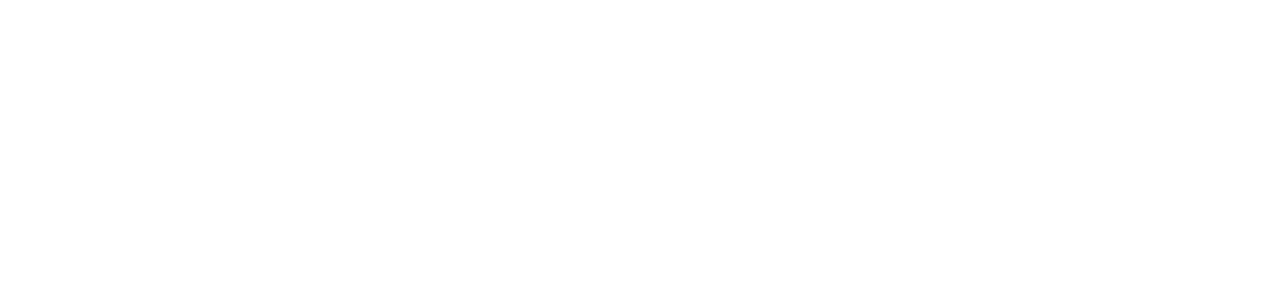
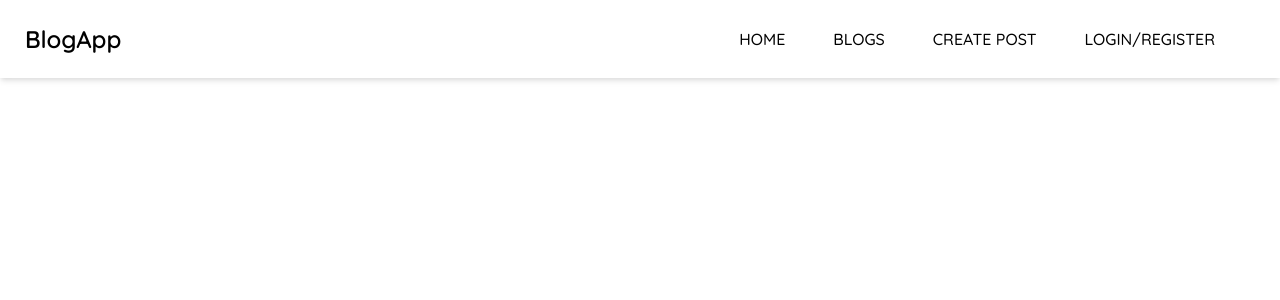
Before and after one commit to alperkpszoglu/Blog-App, a Vue app: page / in a window 1280 px wide. Shown: the top 300 px of the page. Built offline with nearby package versions, Linux system fonts and the light colour scheme.

Commit message:
navbar completed and added some features

```diff
--- a/package.json
+++ b/package.json
@@ -13,6 +13,7 @@
     "pinia": "^2.0.28",
     "quill": "^1.3.7",
     "quill-image-resize-vue": "^1.0.4",
+    "vite-svg-loader": "^4.0.0",
     "vue": "^3.2.45",
     "vue-router": "^4.1.6",
     "vue3-editor": "^0.1.1"
--- a/src/App.vue
+++ b/src/App.vue
@@ -1,15 +1,19 @@
 <template>
   <div class="app-wrapper">
     <div class="app">
+      <Nav />
       <router-view />
     </div>
   </div>
 </template>
 
 <script>
+import Nav from './components/Nav.vue';
 export default {
-  name: "app",
-  components: {},
+  name: 'app',
+  components: {
+    Nav,
+  },
   data() {
     return {};
   },
@@ -21,13 +25,13 @@
 </script>
 
 <style lang="scss">
-@import url("https://fonts.googleapis.com/css2?family=Quicksand:wght@300;400;500;600;700&display=swap");
+@import url('https://fonts.googleapis.com/css2?family=Quicksand:wght@300;400;500;600;700&display=swap');
 
 * {
   margin: 0;
   padding: 0;
   box-sizing: border-box;
-  font-family: "Quicksand", sans-serif;
+  font-family: 'Quicksand', sans-serif;
 }
 
 .app {
--- /dev/null
+++ b/src/components/Nav.vue
@@ -0,0 +1,160 @@
+<template>
+  <header>
+    <nav class="container">
+      <div class="branding">
+        <router-link class="header" :to="{ name: 'Home' }">BlogApp</router-link>
+      </div>
+      <div class="nav-links">
+        <ul v-show="!mobile">
+          <router-link class="link" to="#">Home</router-link>
+          <router-link class="link" to="#">Blogs</router-link>
+          <router-link class="link" to="#">Create Post</router-link>
+          <router-link class="link" to="#">Login/Register</router-link>
+        </ul>
+      </div>
+    </nav>
+    <IconMenu @click="toggleMobile" class="icon-menu" v-show="mobile" />
+    <transition name="mobile-nav">
+      <ul class="mobile-nav" v-show="mobileNav">
+        <router-link class="link" to="#">Home</router-link>
+        <router-link class="link" to="#">Blogs</router-link>
+        <router-link class="link" to="#">Create Post</router-link>
+        <router-link class="link" to="#">Login/Register</router-link>
+      </ul>
+    </transition>
+  </header>
+</template>
+
+<script>
+import IconMenu from '../assets/Icons/bars-regular.svg';
+export default {
+  name: 'nav',
+  components: {
+    IconMenu,
+  },
+  data() {
+    return {
+      mobile: null, // mobile or not
+      mobileNav: null,
+      windowsWidth: null,
+    };
+  },
+  created() {
+    window.addEventListener('resize', this.checkScreen);
+    this.checkScreen(); // it'll be run when the app created
+  },
+  methods: {
+    checkScreen() {
+      this.windowsWidth = window.innerWidth;
+      if (this.windowsWidth < 750) {
+        this.mobile = true;
+        return;
+      }
+      this.mobile = false;
+      this.mobileNav = false;
+      return;
+    },
+    toggleMobile() {
+      this.mobileNav = !this.mobileNav;
+    },
+  },
+};
+</script>
+
+<style lang="scss" scoped>
+header {
+  background-color: #fff;
+  padding: 0 25px;
+  box-shadow: 0 4px 6px -1px rgba(0, 0, 0, 0.1), 0 2px 4px -1px rgba(0, 0, 0, 0.06);
+  z-index: 99;
+}
+
+.link {
+  font-weight: 500;
+  padding: 0 8px;
+  transition: 0.3s color ease;
+
+  &:hover {
+    color: #1eb8b8;
+  }
+}
+
+nav {
+  display: flex;
+  padding: 1.5rem 0;
+
+  .branding {
+    display: flex;
+    align-items: center;
+
+    .header {
+      font-weight: 600;
+      font-size: 1.5rem;
+      color: #000;
+      text-decoration: none;
+    }
+  }
+
+  .nav-links {
+    flex: 1;
+    position: relative;
+    display: flex;
+    align-items: center;
+    justify-content: flex-end;
+
+    ul {
+      margin-right: 2rem;
+
+      .link {
+        margin-right: 2rem;
+      }
+
+      .link:last-child {
+        margin-right: 0;
+      }
+    }
+  }
+}
+
+.icon-menu {
+  cursor: pointer;
+  position: absolute;
+  top: 2rem;
+  right: 1.5rem;
+  height: 1.5rem;
+  width: auto;
+}
+
+.mobile-nav {
+  padding: 20px;
+  width: 70%;
+  max-width: 250px;
+  display: flex;
+  flex-direction: column;
+  position: fixed;
+  height: 100%;
+  background-color: #303030;
+  top: 0;
+  left: 0;
+
+  .link {
+    padding: 15px 0;
+    color: #fff;
+  }
+}
+
+// transition for mobile-nav
+.mobile-nav-enter-active,
+.mobile-nav-leave-active {
+  transition: all 1s ease;
+}
+.mobile-nav-enter-from {
+  transform: translateX(-250px);
+}
+.mobile-nav-enter-to {
+  transform: translateX(0);
+}
+.mobile-nav-leave-to {
+  transform: translateX(-250px);
+}
+</style>
--- a/src/router/index.js
+++ b/src/router/index.js
@@ -6,7 +6,7 @@
   routes: [
     {
       path: '/',
-      name: 'home',
+      name: 'Home',
       component: HomeView
     }
   ]
--- a/vite.config.js
+++ b/vite.config.js
@@ -3,9 +3,12 @@
 import { defineConfig } from 'vite'
 import vue from '@vitejs/plugin-vue'
 
+// svg-loader
+import svgLoader from 'vite-svg-loader';
+
 // https://vitejs.dev/config/
 export default defineConfig({
-  plugins: [vue()],
+  plugins: [vue(),svgLoader()],
   resolve: {
     alias: {
       '@': fileURLToPath(new URL('./src', import.meta.url))
```
Also changed, not shown: 1 other file (tests, documents, lock files or other folders).
